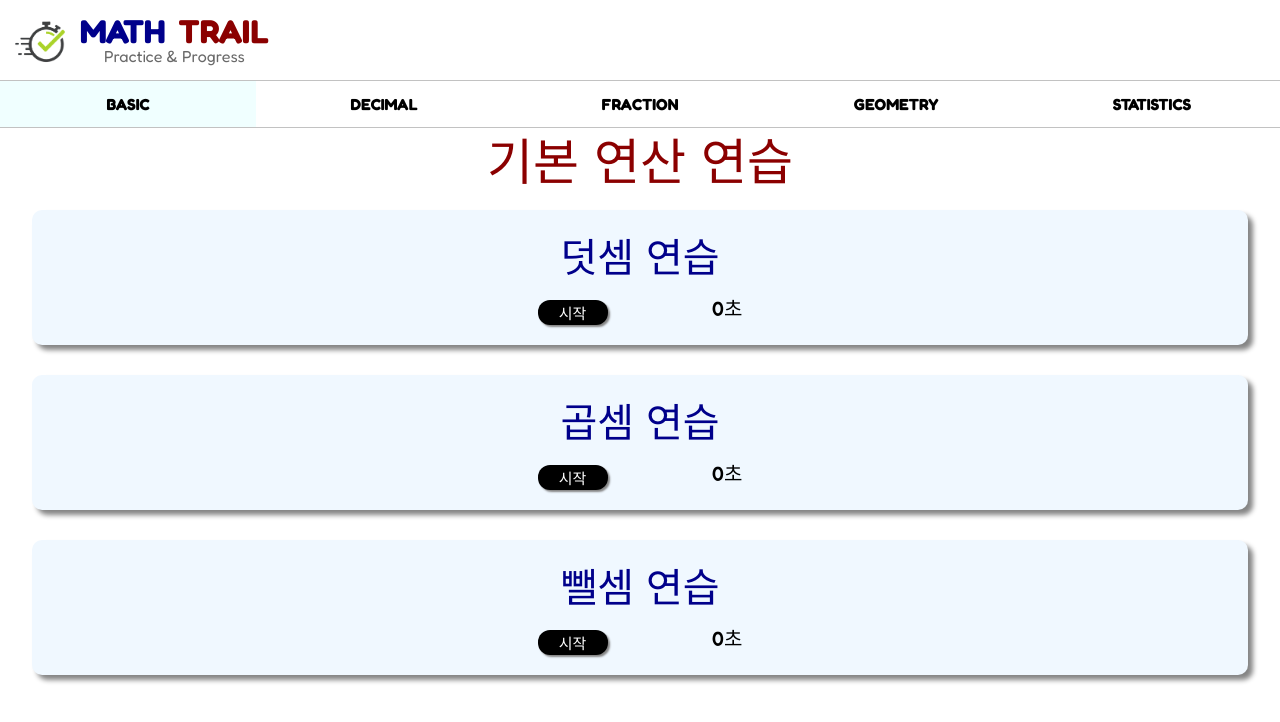
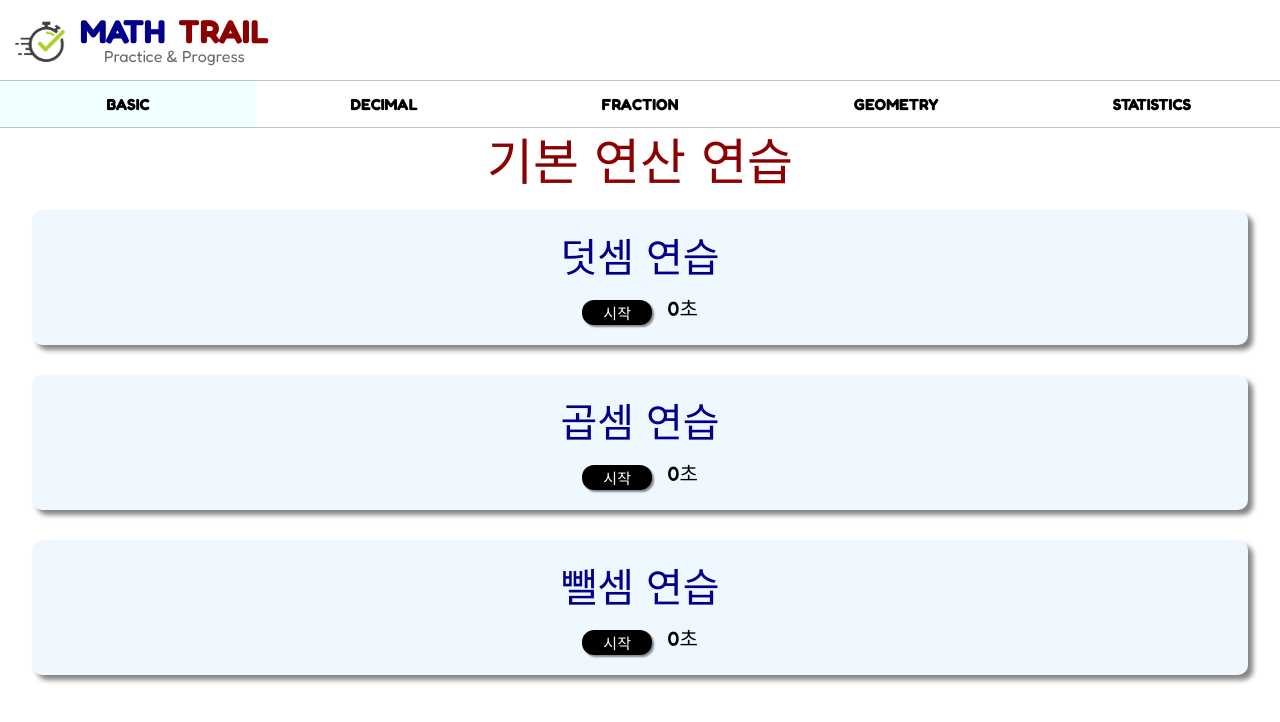
Before and after one commit to EthanKimin/multiple-practice, a React (Vite) app: page /basic in a window 1280 px wide. Shown: the top 722 px of the page. Built offline with nearby package versions, Linux system fonts and the light colour scheme.

Commit message:
fix test page bug

```diff
--- a/src/components/Test.css
+++ b/src/components/Test.css
@@ -1,4 +1,4 @@
-.body {
+.test {
   font-family: "Jua", sans-serif;
   font-weight: 400;
   font-style: normal;
@@ -15,30 +15,30 @@
   border-radius: 10px;
   box-shadow: 5px 5px 5px rgb(133, 133, 133);
 }
-.body__title {
+.test__title {
   font-size: 40px;
   padding: 10px;
   color: darkblue;
 }
-.body__content {
+.test__content {
   display: flex;
   flex-direction: column;
   align-items: center;
 }
-.body__content__first {
+.test__content__first {
   margin-top: 10px;
   display: flex;
 }
-.body__content__first__strtBtn {
+.test__content__first__strtBtn {
   margin-right: 15px;
 }
-.body__content__first__timer {
+.test__content__first__timer {
   margin-left: 20px;
   width: 100px;
   text-align: right;
 }
 
-.body__content__test {
+.test__content__test {
   padding: 30px 10px;
 }
 .problem {
@@ -64,3 +64,7 @@ button:active {
   box-shadow: 1px 1px 1px rgb(100, 100, 100);
   background-color: #333; /* 조금 더 어둡게 */
 }
+
+.test:last-child {
+  margin-bottom: 150px;
+}
--- a/src/components/Test.jsx
+++ b/src/components/Test.jsx
@@ -95,13 +95,13 @@ const Test = ({ title, type, maxNum = 9 }) => {
   };
 
   return (
-    <div className="body">
-      <h3 className="body__title">{title}</h3>
+    <div className="test">
+      <h3 className="test__title">{title}</h3>
 
-      <div className="body__content">
-        <div className="body__content__first">
+      <div className="test__content">
+        <div className="test__content__first">
           <button
-            className="body__content__first__strtBtn"
+            className="test__content__first__strtBtn"
             onClick={handleStartReset}
           >
             {isRunning ? "리셋" : "시작"}
@@ -111,7 +111,7 @@ const Test = ({ title, type, maxNum = 9 }) => {
             key={resetKey}
             isRunning={isRunning}
             onTimeChange={setElapsed}
-            className="body__content__first__timer"
+            className="test__content__first__timer"
           />
         </div>
 
@@ -138,7 +138,7 @@ const Test = ({ title, type, maxNum = 9 }) => {
         )}
 
         {allCorrect && (
-          <button className="body__content__submitBtn" onClick={handleSubmit}>
+          <button className="test__content__submitBtn" onClick={handleSubmit}>
             제출
           </button>
         )}
```
